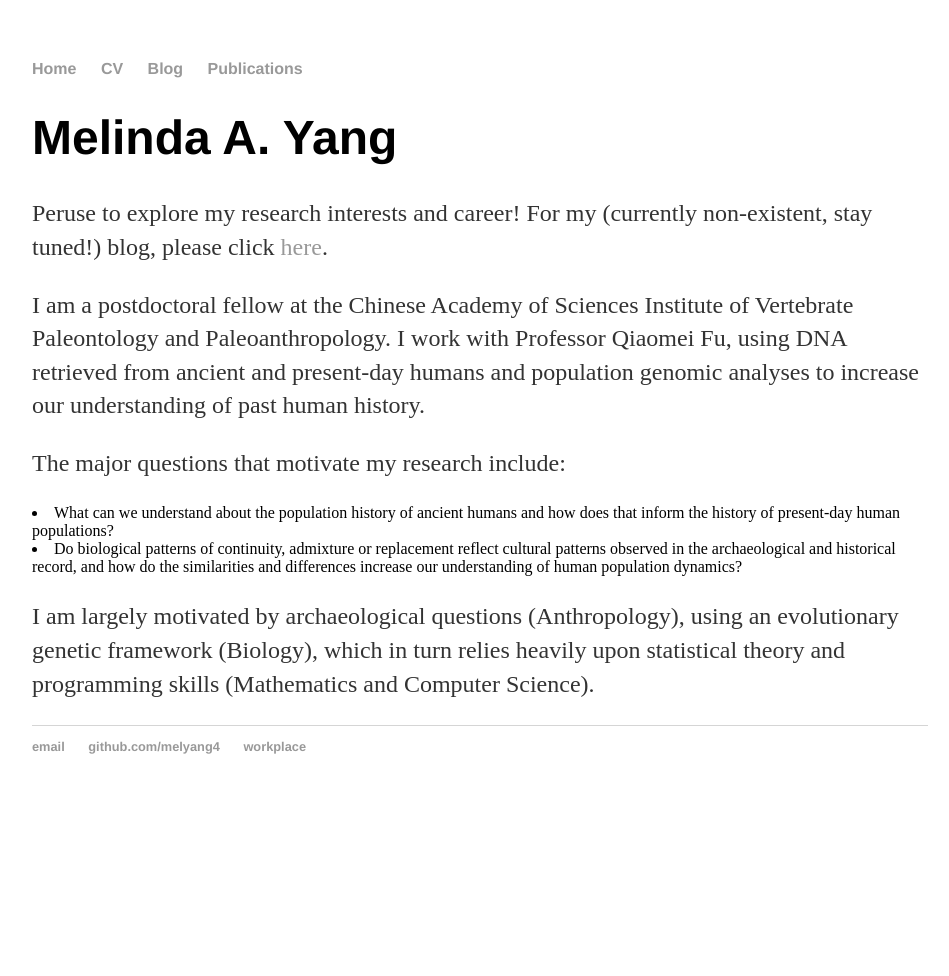
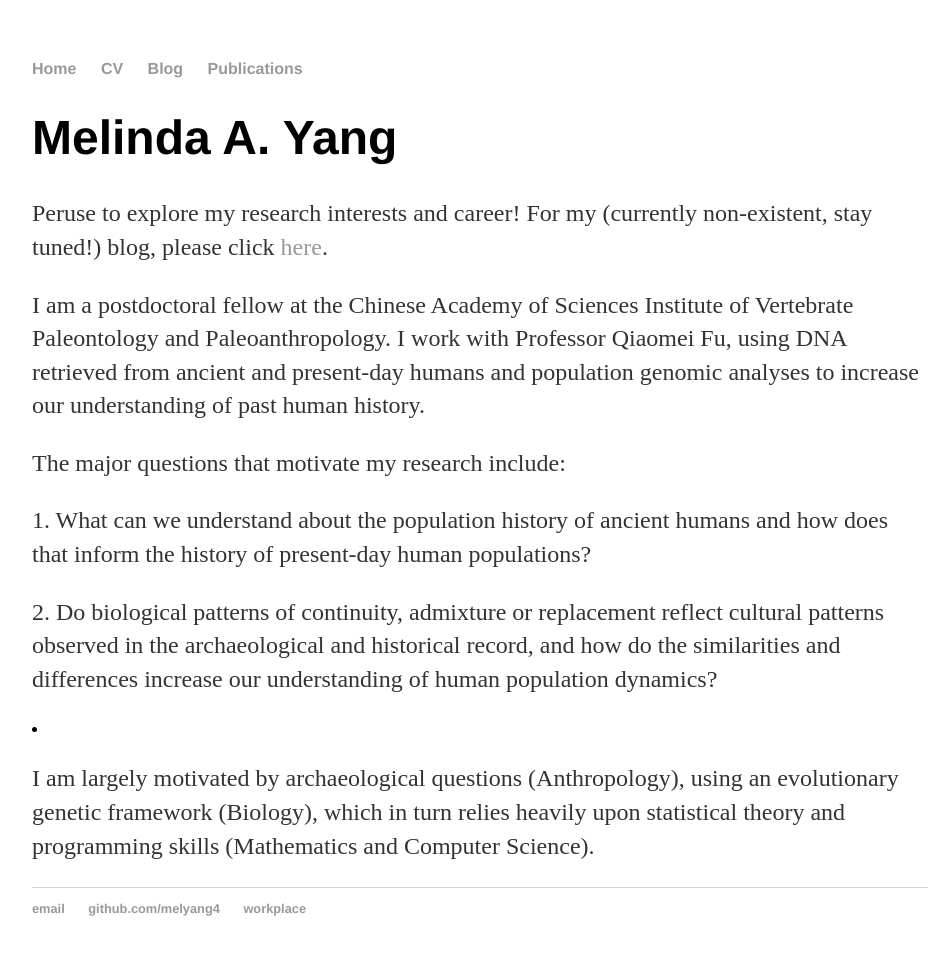
Before and after one commit to melyang4/melyang4.github.io, a Jekyll site: the page built from index.html, in a window 1280 px wide. Shown: the whole page, without its empty margins (160-1109 px from the left). Built offline with Jekyll 4.4.1, drawn with Linux system fonts in a browser that asks for light colours; before the commit the page ends 900 px from its top, so only the background shows below that.

Commit message:
Update index.html

```diff
--- a/index.html
+++ b/index.html
@@ -9,8 +9,9 @@ title: Mel's Site
 				<p>I am a postdoctoral fellow at the Chinese Academy of Sciences Institute of Vertebrate Paleontology and Paleoanthropology. I work with Professor Qiaomei Fu, using DNA retrieved from ancient and present-day humans and population genomic analyses to increase our understanding of past human history.
 </p>
 				<p>The major questions that motivate my research include:</p>
-				<li>What can we understand about the population history of ancient humans and how does that inform the history of present-day human populations? </li>
-				<li>Do biological patterns of continuity, admixture or replacement reflect cultural patterns observed in the archaeological and historical record, and how do the similarities and differences increase our understanding of human population dynamics?</li>
+				<p>1. What can we understand about the population history of ancient humans and how does that inform the history of present-day human populations? </p>
+				<p>2. Do biological patterns of continuity, admixture or replacement reflect cultural patterns observed in the archaeological and historical record, and how do the similarities and differences increase our understanding of human population dynamics?</p>
+			<li> </li>
 				<p>I am largely motivated by archaeological questions (Anthropology), using an evolutionary genetic framework (Biology), which in turn relies heavily upon statistical theory and programming skills (Mathematics and Computer Science).
 
 </p>
```
